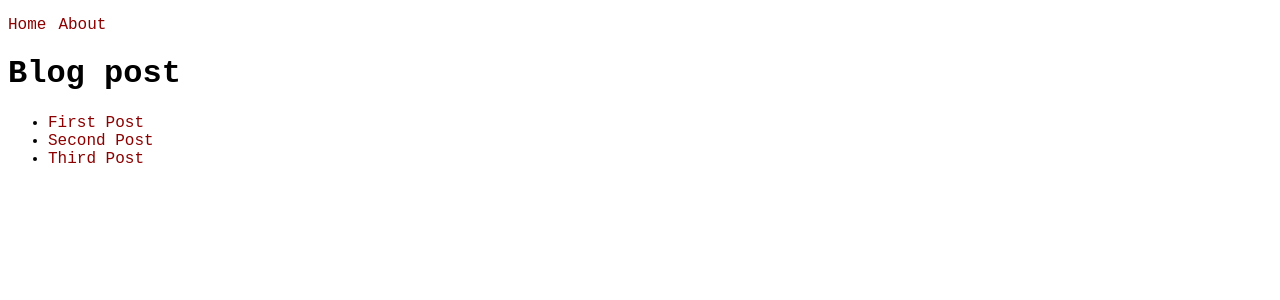
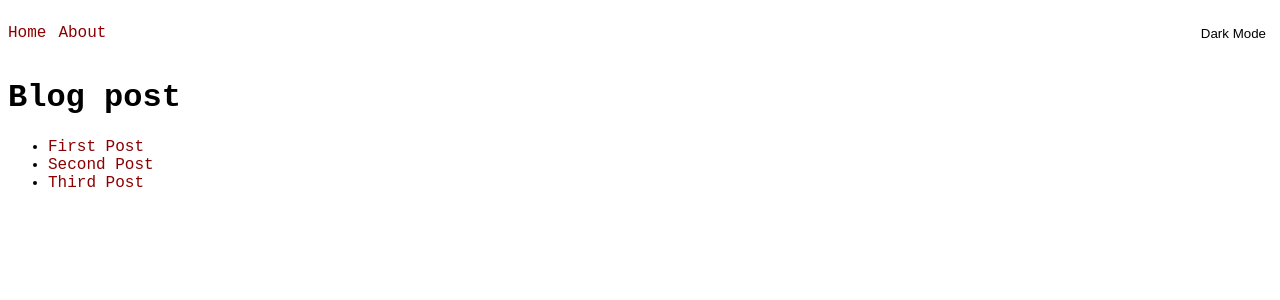
Before and after one commit to makassigithub/NetJs_StaticApp, a Next.js app: page / in a window 1280 px wide. Shown: the top 300 px of the page. Built offline with nearby package versions, Linux system fonts and the light colour scheme.

Commit message:
added darkMode switch

```diff
--- a/components/NavBar.js
+++ b/components/NavBar.js
@@ -1,4 +1,6 @@
 import Link from "next/link";
+
+import ThemeSwitch from "./ThemeSwitch";
 
 function NavBar() {
   return (
@@ -11,6 +13,7 @@ function NavBar() {
           <Link href="/about">About</Link>
         </li>
       </ul>
+      <ThemeSwitch />
       <style jsx>
         {`
           ul {
@@ -25,6 +28,11 @@ function NavBar() {
           li:not(:first-child) {
             margin-left: 0.75rem;
           }
+
+          nav {
+            display: flex;
+            justify-content: space-between;
+          }
         `}
       </style>
     </nav>
--- /dev/null
+++ b/components/darkTheme.js
@@ -0,0 +1,15 @@
+function DarkTheme() {
+  return (
+    <style jsx global>
+      {`
+        :root {
+          --background-color: black;
+          --text-color: white;
+          --link-color: yellow;
+        }
+      `}
+    </style>
+  );
+}
+
+export default DarkTheme;
--- /dev/null
+++ b/components/themeSwitch.js
@@ -0,0 +1,23 @@
+import { useState } from "react";
+import DarkTheme from "./darkTheme";
+
+function ThemeSwitch() {
+  const [darkMode, setDarkMode] = useState(false);
+  const text = darkMode ? "Light Mode" : "Dark Mode";
+  return (
+    <>
+      <button onClick={() => setDarkMode(!darkMode)}>{text}</button>
+      <style jsx>{`
+        button {
+          background: none;
+          border: none;
+          cursor: pointer;
+          color: inherit;
+        }
+      `}</style>
+      {darkMode && <DarkTheme />}
+    </>
+  );
+}
+
+export default ThemeSwitch;
--- a/styles/global.css
+++ b/styles/global.css
@@ -1,9 +1,18 @@
+/*Light Theme definition*/
+:root {
+  --background-color: white;
+  --text-color: black;
+  --link-color: darkred;
+}
+
 body {
   font-family: "Courier New", Courier, monospace;
+  background-color: var(--background-color);
+  color: var(--text-color);
 }
 
 a {
-  color: darkred;
+  color: var(--link-color);
   text-decoration: none;
 }
 
```
